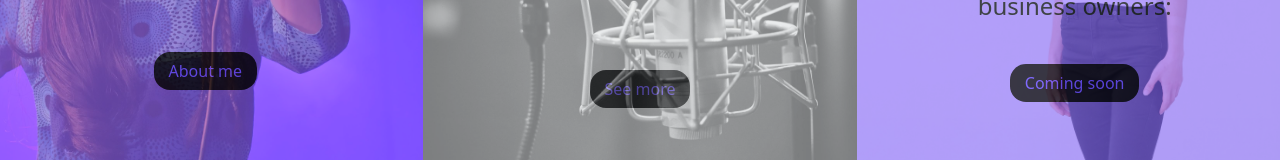
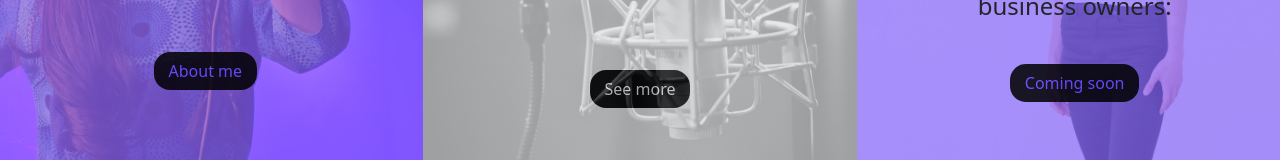
Before and after one commit to remiyamazaki03/remi, a React (Create React App) app: page / in a window 1280 px wide. Shown: the part 1153-1313 px from the top of the page. Built offline with nearby package versions, Linux system fonts and the light colour scheme.

Commit message:
adjust opacity

```diff
--- a/src/Home.js
+++ b/src/Home.js
@@ -49,6 +49,7 @@ export default function Home() {
             <Link
               to="/voicecoach"
               className="launch-button"
+              id="vocal-button"
               onClick={handleClick("/voicecoach")}
             >
               See more
--- a/src/index.css
+++ b/src/index.css
@@ -244,14 +244,15 @@ footer {
 }
 @media (hover: none) {
   .overlay {
-    opacity: 0.85;
+    opacity: 1;
   }
   #vocal-overlay {
     background-color: var(--secondary-color);
-    opacity: 0.55;
+    opacity: 0.7;
   }
   #vocal-button {
     color: var(--secondary-color);
+    opacity: 1;
   }
 }
 @media (max-width: 992px) {
--- a/src/pages/Voicecoach.js
+++ b/src/pages/Voicecoach.js
@@ -184,7 +184,7 @@ export default function Voicecoach() {
                     <li>Y6000 per 45 min (Location: Ikebukuro area)</li>
                     <li>
                       If you would like to inquire about other Tokyo locations,
-                      please inquire.
+                      please let me know.
                     </li>
                   </ul>
                 </li>
```
